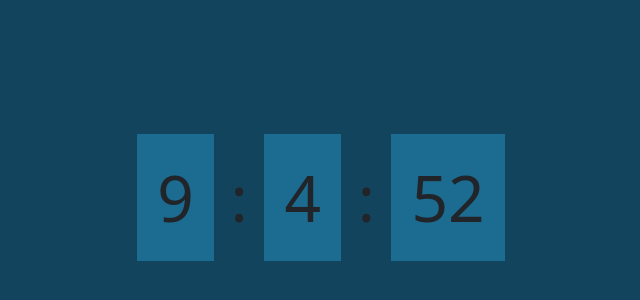
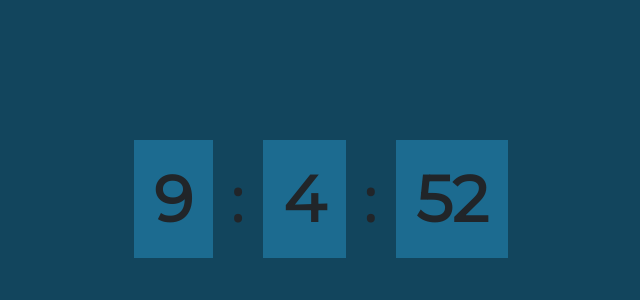
Before and after one commit to akhilks007/Times-and-Dates, a plain HTML site: page index.html in a window 1280 px wide. Shown: the part 150-450 px from the top of the page, without its empty margins (319-959 px from the left). Drawn offline with nearby package versions, Linux system fonts and the light colour scheme.

Commit message:
Change font

```diff
--- a/style.css
+++ b/style.css
@@ -1,3 +1,4 @@
+@import url('https://fonts.googleapis.com/css2?family=Montserrat&display=swap');
 body{
     background-color: #12455D;
 }
@@ -11,4 +12,6 @@ body{
 .container-sm span{
     background-color: #1C6B90;
     padding: 20px;
+    font-family:'Montserrat';
+    font-weight: 800;
 }
```
